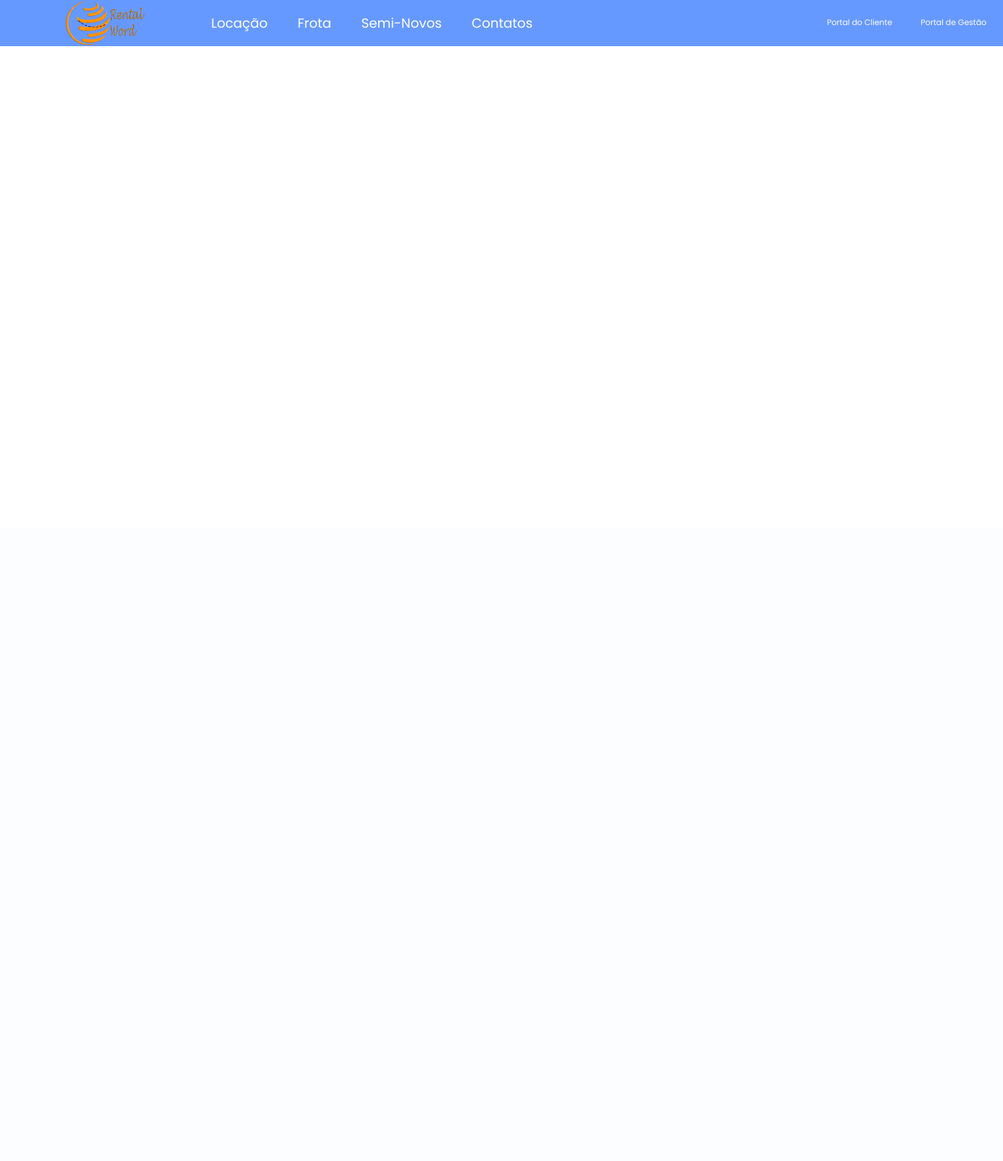
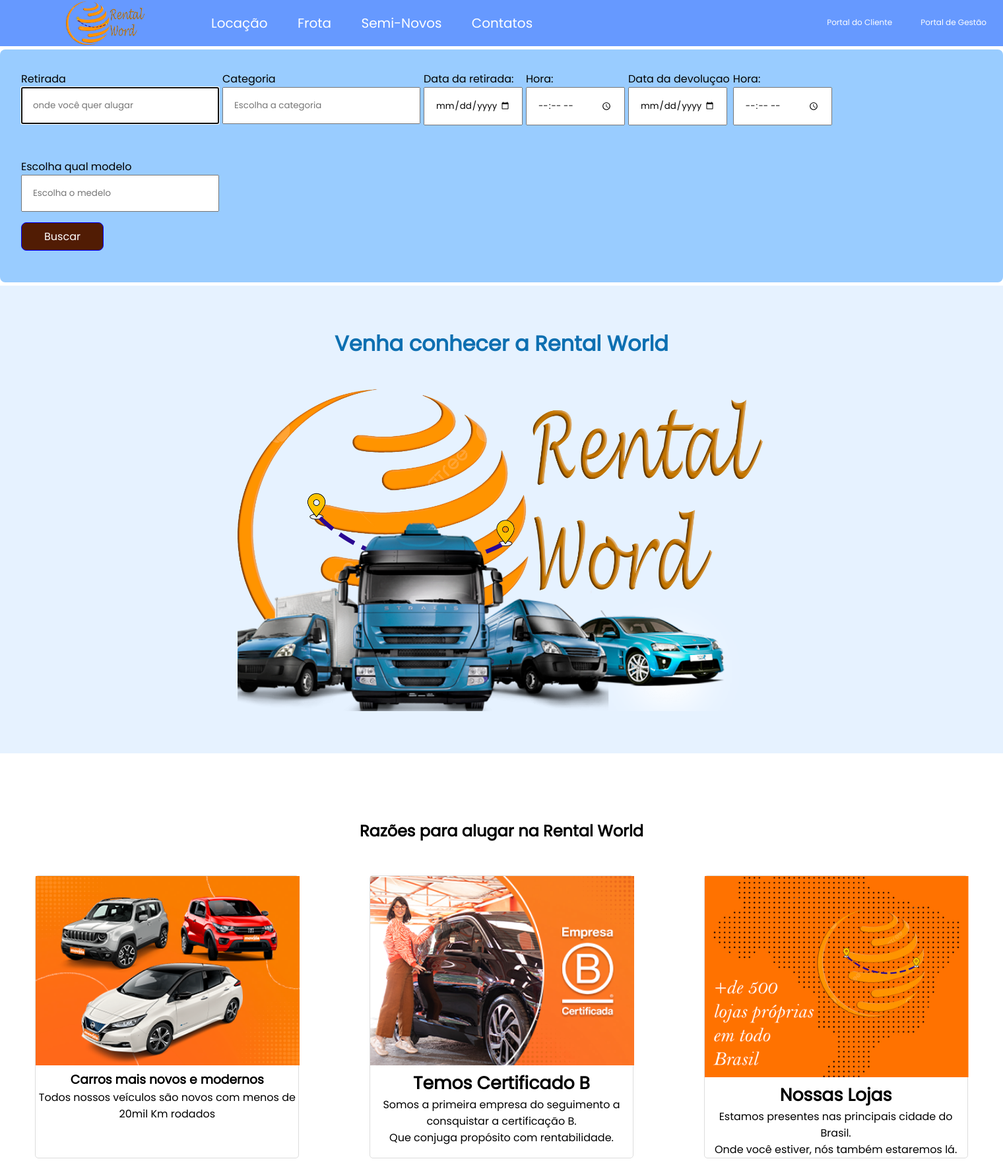
Before and after one commit to pgbmjc/Projeto, a PHP site: page /projeto/ in a window 1520 px wide. Shown: the top 1760 px of the page at 66% size. Before the commit the page ends 70 px from the top, so only its background shows below. Run offline with PHP 8.4, Linux system fonts and the light colour scheme.

Commit message:
alteraçao menu e rodape

```diff
--- a/index.php
+++ b/index.php
@@ -9,11 +9,85 @@
 
 
     <body>
-		<div class="teste_menu">
+		<div>
 			<?php include 'menu.html';?>
 		</div>
 
-    </body>
+		<form id="consulta_locaçao" name="consulta_locaçao" class="consulta_locaçao" method="post" action="conexao.php">
+			<div class="local">
+				<legend>Retirada</legend>
+				<input class="consulta" type="text" placeholder="onde você quer alugar" id="locaçao" nome="locaçao" required autofocus>
+			</div>
 
+			<div class="categoria">
+				<legend>Categoria</legend>
+				<input class="consulta" type="text" placeholder="Escolha a categoria" id="categoria" nome="categoria" required autofocus>
+			</div>
 
+			<div class="data_retirada">
+				<legend>Data da retirada:</legend>
+				<input class="consulta_datahora" type="date" id="data_retirada" nome="data_retirada" required autofocus>
+			</div>
+
+			<div class="hora_retirada">
+				<legend>Hora:</legend>
+				<input class="consulta_datahora" type="time" id="hora_retirada" nome="hora_retirada" required autofocus>
+			</div>
+
+			<div class="data_devoluçao">
+				<legend>Data da devoluçao</legend>
+				<input class="consulta_datahora" type="date" placeholder="Escolha a data da devoluçao" id="data_devoluçao" nome="data_devoluçao" required autofocus>
+			</div>
+
+			<div class="hora_devolouçao">
+				<legend>Hora:</legend>
+				<input class="consulta_datahora" type="time" id="hora_devoluçao" nome="hora_devoluçao" required autofocus>
+			</div>
+
+			<div class="modelo">
+				<legend>Escolha qual modelo</legend>
+				<input class="consulta" type="text" placeholder="Escolha o medelo" id="modelo" nome="modelo" required autofocus>
+			</div>
+
+			<div><input class="botao" type="submit" id="btn_buscar" name="btn_buscar" value="Buscar"></div>
+		</form>
+
+		<main class="main">
+			<div class="conteudo">
+				<p> Venha conhecer a Rental World </p>
+				<img src="img/frota.png" class="img_central">
+			</div>
+
+			<section>
+				<h2 class="conteudo_h2"> Razões para alugar na Rental World</h2>
+				<ul class="conteudo_ul">
+					<li class="conteudo_li">
+						<img src="img/carros5.png" class="img_conteudo">
+						<h3 calss="conteudo_h3">Carros mais novos e modernos</h3>
+						<p> Todos nossos veículos são novos com menos de 20mil Km rodados</p>
+					</li>
+					<li class="conteudo_li">
+						<img src="img/Certificado.png" class="img_conteudo">
+						<h3 class="conteudo_h3">Temos Certificado B</h3>
+						<p>Somos a primeira empresa do seguimento a consquistar a certificação B.<br>Que conjuga propósito com rentabilidade.</p>
+					</li>
+					<li class="conteudo_li">
+						<img src="img/lojas.png" class="img_conteudo">
+						<h3 class="conteudo_h3">Nossas Lojas</h3>
+						<p>Estamos presentes nas principais cidade do Brasil.<br>Onde você estiver, nós também estaremos lá.</p>
+					</li>
+				</ul>
+			</section>
+
+			<div class="depoimento">
+				<img src="img/depoimento.jpg" class="img_depoimento">
+			</div>
+		</main>
+
+		<footer>
+			<div>
+				<?php include 'rodape.html';?>
+			</div>
+		</footer>
+	</body>
 </html>
--- a/menu.html
+++ b/menu.html
@@ -3,8 +3,6 @@
 	<head>
 		<meta charset="UTF-8">
 		<meta name="viewport" content="width=device-width, initial-scale=1.0">
-		<link rel="stylesheet" type="text/css" href="css/index.css">
-		<title>Rental World</title>
 	</head>
 <body>
 
--- /dev/null
+++ b/rodape.html
@@ -0,0 +1,27 @@
+<!DOCTYPE html>
+<html lang="pt-br">
+	<head>
+		<meta charset="UTF-8">
+		<meta name="viewport" content="width=device-width, initial-scale=1.0">
+	</head>
+
+
+    <body>
+        <footer>
+            <div class="rodape">
+              <grafic><img src="img/localizacao.png" class="img_ender"></grafic>
+               <p>Av Paulista, 000 - Bairro Jardins, São Paulo - SP, CEP.: 01310-100 </p>
+            </div>
+
+           <div class="rodape">
+               <grafic><img src="img/atendimento.png" class="img_atendimento"></grafic>
+               <p>Central de atendimento 24hs:<br> 0800-000-000<br>0800-111-111 <br></p>
+            </div>
+
+            <div class="rodape">
+               <grafic><img src="img/contato.png" class="img_contato"></grafic>
+               <p>Fale conosco:<br> email: rentalworld@rentalworld.com.br</p>
+            </div>
+        </footer>
+    </body>
+</html>
```
Also changed, not shown: original_index.html (renamed from iindex.html).
